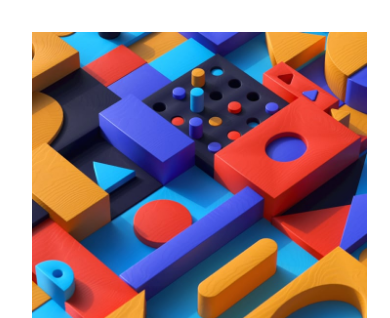
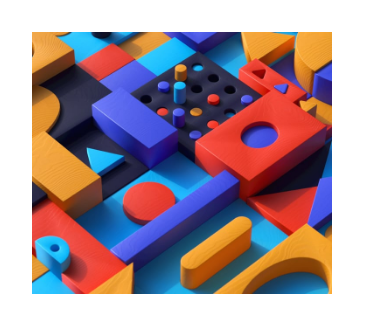
Before and after one commit to teampys6/news-homepage-main, a plain HTML site: page index.html in a window 390 px wide. Shown: the part 76-394 px from the top of the page. Drawn offline with Linux system fonts and the light colour scheme.

Commit message:
update style.css - 0.2

```diff
--- a/style.css
+++ b/style.css
@@ -308,7 +308,7 @@ hr {
   }
 
   .image__left img {
-    width: 335px;
+    width: 300px;
   }
 
   .text__left h1 {
```
